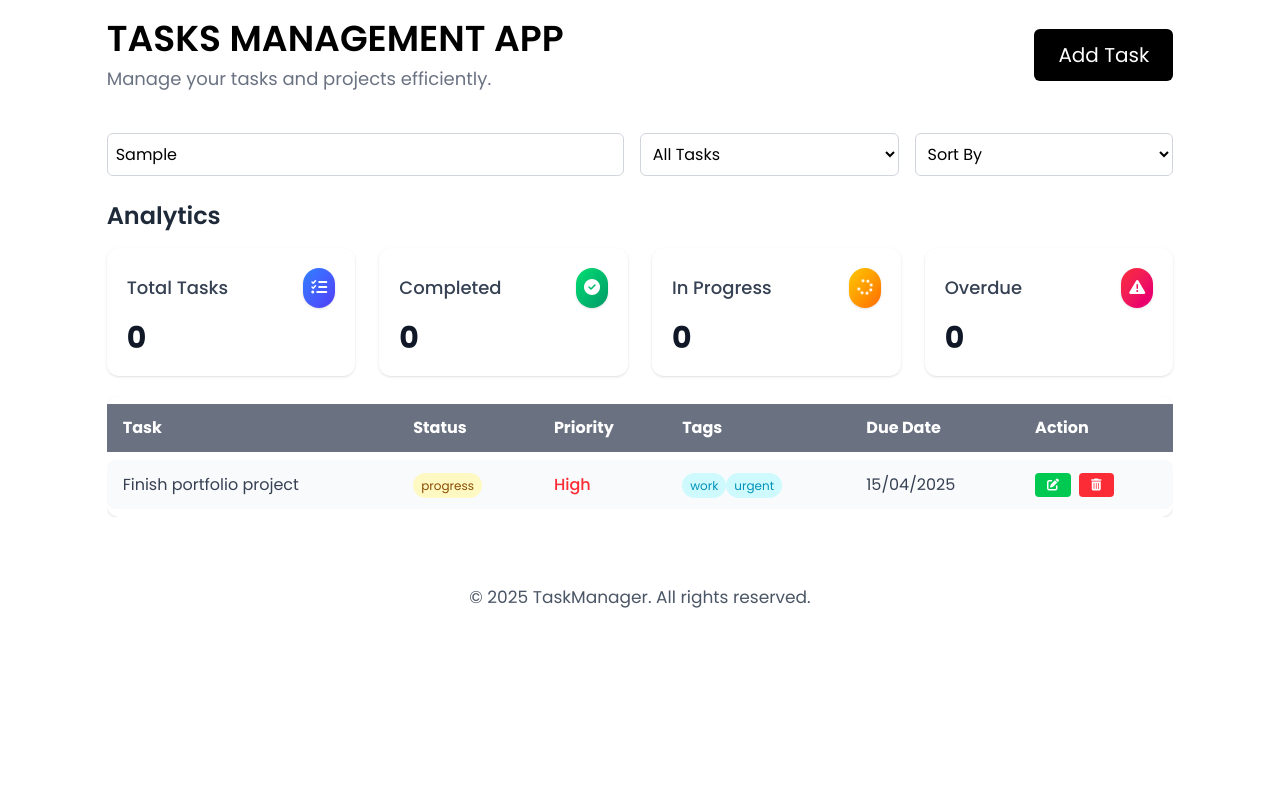
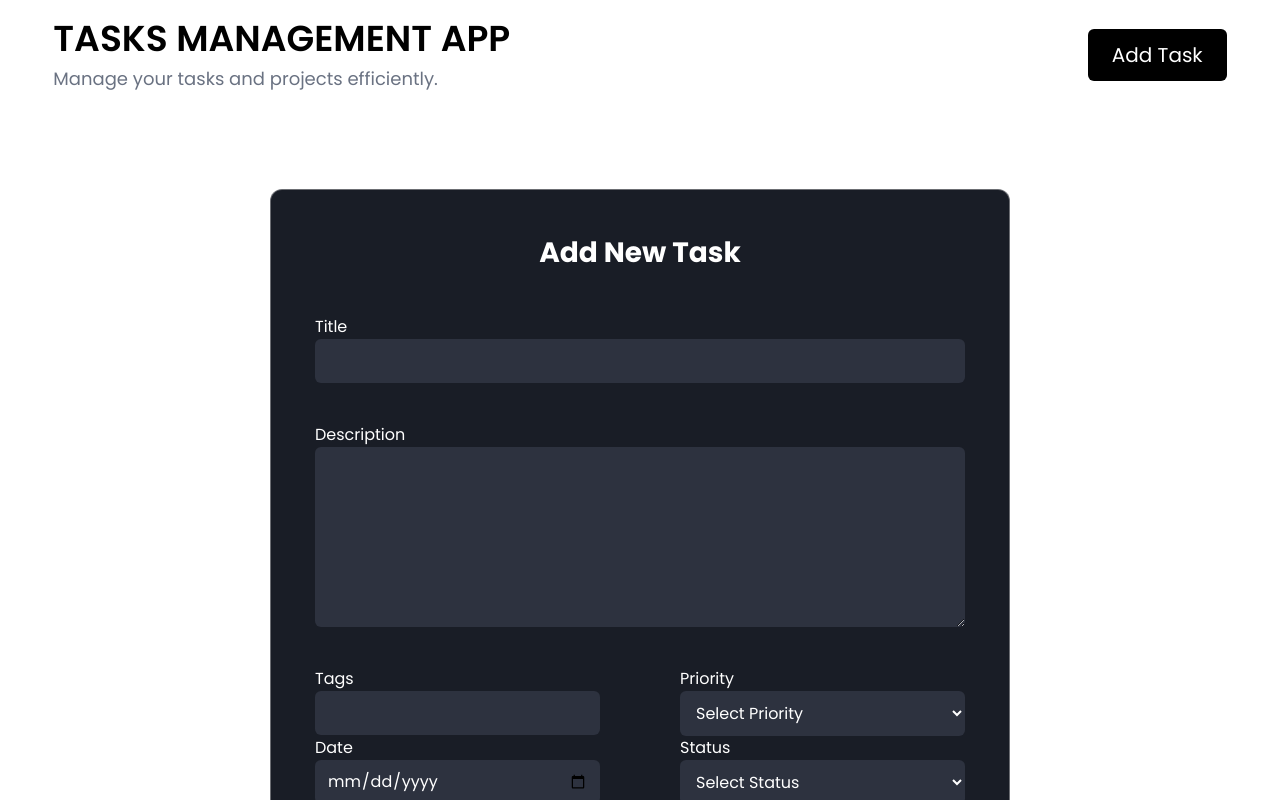
Before and after one commit to Momen1995/task-app, a React (Vite) app: page / in a window 1280 px wide. Both pictures are taken after typing "Sample" into the empty fields and a click on the button "Add Task". Shown: the top 800 px of the page. Built offline with nearby package versions, Linux system fonts and the light colour scheme.

Commit message:
added functionality to capture and store task data from modal

```diff
--- a/index.html
+++ b/index.html
@@ -8,7 +8,7 @@
     <link rel="shortcut icon" href="https://img.icons8.com/bubbles/100/task.png" type="image/x-icon">
     <link rel="stylesheet" href="https://cdnjs.cloudflare.com/ajax/libs/font-awesome/6.7.2/css/all.min.css" integrity="sha512-Evv84Mr4kqVGRNSgIGL/F/aIDqQb7xQ2vcrdIwxfjThSH8CSR7PBEakCr51Ck+w+/U6swU2Im1vVX0SVk9ABhg==" crossorigin="anonymous" referrerpolicy="no-referrer" />
   </head>
-  <body class="w-10/12 mx-auto bg-[#ffffff]">
+  <body class="w-11/12 mx-auto bg-[#ffffff]">
     <div id="root"></div>
     <script type="module" src="/src/main.jsx"></script>
   </body>
--- a/src/App.jsx
+++ b/src/App.jsx
@@ -1,16 +1,29 @@
-import React from "react";
+import React, { useState } from "react";
 import Header from "./Header";
 import Footer from "./Footer";
 import TaskBoards from "./components/TaskBoards/TaskBoards";
+import { initialTask } from "./data/data";
+import ModalTask from "./components/TaskBoards/ModalTask";
+import { TaskContext } from "./context";
 
 const App = () => {
+  const [tasks, setTasks] = useState([initialTask]);
+  const [showModal, setShowModal] = useState(false);
+
+  const handleShowModal = () => {
+    setShowModal(true);
+  };
+
   return (
     <>
-      <Header />
-      <main className="mt-2">
-        <TaskBoards />
-      </main>
-      <Footer />
+      <TaskContext.Provider value={{ tasks, setTasks, setShowModal }}>
+        <Header onShowModal={handleShowModal} />
+        <main className="mt-2">
+          {showModal && <ModalTask />}
+          <TaskBoards />
+        </main>
+        <Footer />
+      </TaskContext.Provider>
     </>
   );
 };
--- a/src/Header.jsx
+++ b/src/Header.jsx
@@ -1,4 +1,4 @@
-const Header = () => {
+const Header = ({ onShowModal }) => {
   return (
     <header className="flex flex-col md:flex-row justify-between items-center py-4">
       <div className="text-center md:text-left">
@@ -9,7 +9,10 @@ const Header = () => {
           Manage your tasks and projects efficiently.
         </p>
       </div>
-      <button className="mt-4 md:mt-0 bg-black text-white px-6 py-3 rounded-md text-lg md:text-xl hover:bg-gray-800 transition">
+      <button
+        onClick={onShowModal}
+        className="mt-4 md:mt-0 bg-black text-white px-6 py-3 rounded-md text-lg md:text-xl hover:bg-gray-800 transition"
+      >
         Add Task
       </button>
     </header>
--- /dev/null
+++ b/src/components/TaskBoards/ModalTask.jsx
@@ -0,0 +1,149 @@
+import React, { useContext, useState } from "react";
+import { TaskContext } from "../../context";
+
+const ModalTask = () => {
+  const { tasks, setTasks, setShowModal } = useContext(TaskContext);
+
+  const [task, setTask] = useState({
+    id: crypto.randomUUID(),
+    title: "",
+    status: "",
+    priority: "",
+    tags: [],
+    date: "",
+    isDone: false,
+  });
+
+  function handleChange(e){
+    const name = e.target.name;
+    let value = e.target.value;
+
+    if(name === "tags"){
+      value = value.split(",")
+    }
+
+    setTask({
+      ...task,
+      [name] : value,
+    })
+  }
+
+  function handleAddTask(newTask){
+    setTasks([...tasks,newTask])
+    setShowModal(false)
+  }
+
+  return (
+    <>
+      <div className="z-50 absolute"></div>
+      <form className="mx-auto my-10 w-full max-w-[740px] rounded-xl border border-[#FEFBFB]/[36%] bg-[#191D26] p-9 max-md:px-4 lg:my-20 lg:p-11">
+        <h2 className="mb-9 text-center text-2xl font-bold text-white lg:mb-11 lg:text-[28px]">
+          Add New Task
+        </h2>
+
+        <div className="space-y-9 text-white lg:space-y-10">
+          <div className="space-y-2 lg:space-y-3">
+            <label htmlFor="title">Title</label>
+            <input
+              className="block w-full rounded-md bg-[#2D323F] px-3 py-2.5"
+              type="text"
+              name="title"
+              id="title"
+              value={task.title}
+              onChange={handleChange}
+              required
+            />
+          </div>
+
+          <div className="space-y-2 lg:space-y-3">
+            <label htmlFor="description">Description</label>
+            <textarea
+              className="block min-h-[120px] w-full rounded-md bg-[#2D323F] px-3 py-2.5 lg:min-h-[180px]"
+              type="text"
+              name="description"
+              id="description"
+              value={task.description}
+              onChange={handleChange}
+              required
+            ></textarea>
+          </div>
+
+          <div className="grid-cols-2 gap-x-4 max-md:space-y-9 md:grid lg:gap-x-10 xl:gap-x-20">
+            <div className="space-y-2 lg:space-y-3">
+              <label htmlFor="tags">Tags</label>
+              <input
+                className="block w-full rounded-md bg-[#2D323F] px-3 py-2.5"
+                type="text"
+                name="tags"
+                id="tags"
+                value={task.tags}
+                onChange={handleChange}
+                required
+              />
+            </div>
+
+            <div className="space-y-2 lg:space-y-3">
+              <label htmlFor="priority">Priority</label>
+              <select
+                className="block w-full cursor-pointer rounded-md bg-[#2D323F] px-3 py-2.5"
+                name="priority"
+                id="priority"
+                value={task.priority}
+                onChange={handleChange}
+                required
+              >
+                <option value="">Select Priority</option>
+                <option value="low">Low</option>
+                <option value="medium">Medium</option>
+                <option value="high">High</option>
+              </select>
+            </div>
+
+            <div className="space-y-2 lg:space-y-3">
+              <label htmlFor="tags">Date</label>
+              <input
+                className="block w-full rounded-md bg-[#2D323F] px-3 py-2.5"
+                type="date"
+                name="date"
+                id="date"
+                value={task.date}
+                onChange={handleChange}
+                required
+              />
+            </div>
+
+            <div className="space-y-2 lg:space-y-3">
+              <label htmlFor="status">Status</label>
+              <select
+                className="block w-full cursor-pointer rounded-md bg-[#2D323F] px-3 py-2.5"
+                name="status"
+                id="status"
+                value={task.status}
+                onChange={handleChange}
+                required
+              >
+                <option value="">Select Status</option>
+                <option value="To DO">To Do</option>
+                <option value="Inprogress">Inprogress</option>
+                <option value="Review">Review</option>
+                <option value="Done">Done</option>
+              </select>
+            </div>
+          </div>
+        </div>
+
+        <div className="mt-16 flex justify-center lg:mt-20">
+          <button
+          onClick={()=>handleAddTask(task)}
+            type="submit"
+            className="rounded bg-blue-600 px-4 py-2 text-white transition-all hover:opacity-80"
+          >
+            Create new Task
+          </button>
+        </div>
+      </form>
+    </>
+  );
+};
+
+export default ModalTask;
--- a/src/components/TaskBoards/TaskBoards.jsx
+++ b/src/components/TaskBoards/TaskBoards.jsx
@@ -1,17 +1,15 @@
-import { useState } from "react";
 import AllTasks from "./AllTasks";
 import Anaylytic from "./Anaylytic";
 import SearchTask from "./SearchTask";
 import SortByTask from "./SortByTask";
 import TaskList from "./TaskList";
-import { initialTask } from "../../data/data";
-import { TaskContext } from "../../context";
+
+import ModalTask from "./ModalTask";
 
 const TaskBoards = () => {
-  const [tasks, setTasks] = useState([initialTask]);
   return (
     <>
-      <TaskContext.Provider value={{tasks,setTasks}}>
+      {/* {showModal && <ModalTask />} */}
       <section className="flex flex-col md:flex-row gap-4 justify-between mt-6">
         <SearchTask />
         <AllTasks />
@@ -19,16 +17,13 @@ const TaskBoards = () => {
       </section>
 
       <section className="mt-6">
-          <h2 className="text-2xl font-semibold text-gray-800 mb-4">
-            Analytics
-          </h2>
+        <h2 className="text-2xl font-semibold text-gray-800 mb-4">Analytics</h2>
         <Anaylytic />
       </section>
 
       <section className="overflow-x-auto mt-5">
         <TaskList />
       </section>
-      </TaskContext.Provider>
     </>
   );
 };
--- a/src/components/TaskBoards/TaskList.jsx
+++ b/src/components/TaskBoards/TaskList.jsx
@@ -4,13 +4,14 @@ import { formatDate } from '../../data/data';
 
 const TaskList = () => {
   const {tasks} = useContext(TaskContext);
-
+  console.log(tasks.description)
   return (
     <>
-      <table className="min-w-full overflow-y-scroll h-28 bg-white rounded-xl shadow border-separate border-spacing-y-2 text-sm md:text-base">
+      <table className="min-w-full overflow-y-scroll h-32 bg-white rounded-xl shadow border-separate border-spacing-y-2 text-sm md:text-base">
         <thead className="bg-gray-500 text-white">
           <tr>
             <th className="px-4 py-3 text-left">Task</th>
+            <th className="px-4 py-3 text-left">Description</th>
             <th className="px-4 py-3 text-left">Status</th>
             <th className="px-4 py-3 text-left">Priority</th>
             <th className="px-4 py-3 text-left">Tags</th>
@@ -24,18 +25,30 @@ const TaskList = () => {
               key={task.id}
               className="bg-gray-50 hover:bg-gray-100 transition"
             >
-              <td className="px-4 py-3 rounded-l-lg">{task.title}</td>
+              <td className="px-4 py-3 rounded-l-lg text-[15px]">
+                {task.title}
+              </td>
+              <td className="px-4 py-3 max-w-xs md:max-w-sm lg:max-w-md">
+                <p className="truncate md:whitespace-normal text-gray-800 text-sm leading-relaxed">
+                  {task.description}
+                </p>
+              </td>
+
               <td className="px-4 py-3">
-                <span className="bg-yellow-100 text-yellow-800 px-2 py-1 rounded-full text-xs">
+                <span className="bg-yellow-100 text-yellow-800 px-4 py-1 rounded-full text-xs">
                   {task.status}
                 </span>
               </td>
-              <td className="px-4 py-3 font-medium text-red-500">High</td>
+              <td className="px-4 py-3 font-medium text-red-500">
+                {task.priority}
+              </td>
               <td className="px-4 py-3">
                 {task.tags.map((tag, i) => (
                   <span
                     key={i}
-                    className="bg-cyan-100 text-cyan-600 px-2 py-1 rounded-full text-xs"
+                    className={`${
+                      i % 2 !== 0 ? "bg-cyan-100" : "bg-yellow-100"
+                    } text-black ml-1 px-4 py-1 rounded-full text-xs`}
                   >
                     {tag}
                   </span>
@@ -43,10 +56,10 @@ const TaskList = () => {
               </td>
               <td className="px-4 py-3">{formatDate(new Date(task.date))}</td>
               <td className="px-4 py-3 rounded-r-lg space-x-2">
-                <button className="text-xs bg-green-500 text-white px-3 py-1 rounded hover:bg-green-600">
+                <button className="text-xs bg-green-500 text-white px-4 py-1 rounded hover:bg-green-600">
                   <i class="fa-solid fa-pen-to-square"></i>
                 </button>
-                <button className="text-xs bg-red-500 text-white px-3 py-1 rounded hover:bg-red-600">
+                <button className="text-xs bg-red-500 text-white px-4 py-1 rounded hover:bg-red-600">
                   <i class="fa-solid fa-trash-can"></i>
                 </button>
               </td>
--- a/src/data/data.js
+++ b/src/data/data.js
@@ -1,7 +1,9 @@
 export const initialTask = {
   id: crypto.randomUUID(),
   title: "Finish portfolio project",
-  status: "progress",
+  description:
+    "I love to this portfolio projectI love to this portfolio project ",
+  status: "Inprogress",
   priority: "high",
   tags: ["work", "urgent"],
   date: "2025-04-15",
```
Lines whose indentation alone changed are shown as unchanged.
